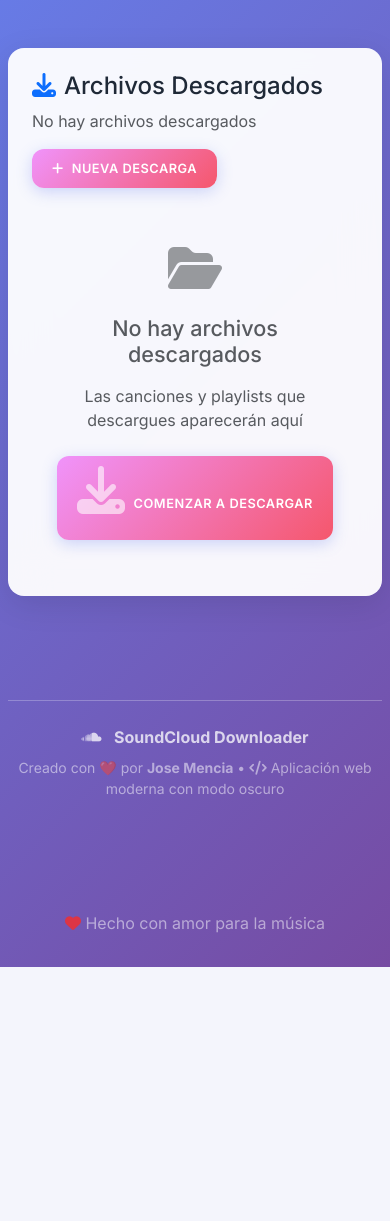
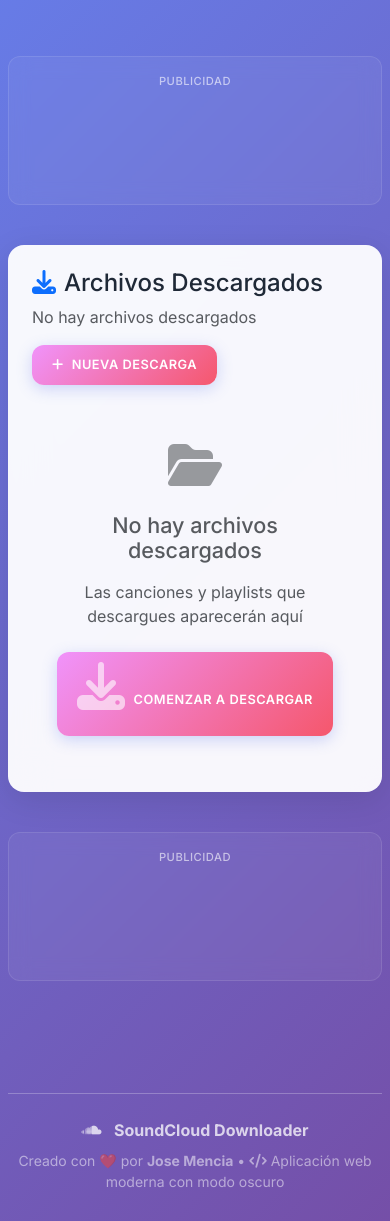
Before and after one commit to Josemcboss/SoundCloud_Downloader-main, a Flask app: page /downloads in a window 390 px wide. Shown: the part 88-1309 px from the top of the page. Before the commit the page ends 1055 px from the top, so only its background shows below. Run offline with Flask 3, Linux system fonts and the light colour scheme.

Commit message:
Add Google AdSense integration with responsive design

```diff
--- a/templates/base.html
+++ b/templates/base.html
@@ -4,13 +4,16 @@
     <meta charset="UTF-8">
     <meta name="viewport" content="width=device-width, initial-scale=1.0">
     <title>{% block title %}SoundCloud Downloader{% endblock %}</title>
-
-    <!-- Bootstrap CSS -->
+      <!-- Bootstrap CSS -->
     <link href="https://cdn.jsdelivr.net/npm/bootstrap@5.3.0/dist/css/bootstrap.min.css" rel="stylesheet">
     <!-- Font Awesome -->
     <link href="https://cdnjs.cloudflare.com/ajax/libs/font-awesome/6.4.0/css/all.min.css" rel="stylesheet">
     <!-- Google Fonts -->
     <link href="https://fonts.googleapis.com/css2?family=Inter:wght@300;400;500;600;700&display=swap" rel="stylesheet">
+
+    <!-- Google AdSense -->
+    <script async src="https://pagead2.googlesyndication.com/pagead/js/adsbygoogle.js?client=ca-pub-XXXXXXXXXXXXXXXXX"
+            crossorigin="anonymous"></script>
       <style>
         :root {
             --primary-gradient: linear-gradient(135deg, #667eea 0%, #764ba2 100%);
@@ -817,9 +820,7 @@
 
         .backdrop-blur {
             backdrop-filter: blur(20px);
-        }
-
-        /* Cards con glassmorphism */
+        }        /* Cards con glassmorphism */
         .card-glass {
             background: var(--card-glass-bg);
             backdrop-filter: blur(20px);
@@ -827,6 +828,70 @@
             border-radius: 16px;
             box-shadow: 0 8px 32px rgba(0, 0, 0, 0.1);
             transition: all 0.3s ease;
+        }
+
+        /* AdSense container styles */
+        .ad-container {
+            background: rgba(255, 255, 255, 0.05);
+            backdrop-filter: blur(10px);
+            border: 1px solid rgba(255, 255, 255, 0.1);
+            border-radius: 12px;
+            padding: 1rem;
+            margin: 1.5rem 0;
+            text-align: center;
+            transition: all 0.3s ease;
+        }
+
+        [data-theme="dark"] .ad-container {
+            background: rgba(17, 24, 39, 0.3);
+            border-color: rgba(248, 250, 252, 0.1);
+        }
+
+        .ad-container:hover {
+            transform: translateY(-2px);
+            box-shadow: 0 8px 25px rgba(0, 0, 0, 0.1);
+        }
+
+        .ad-label {
+            font-size: 0.7rem;
+            color: rgba(255, 255, 255, 0.6);
+            text-transform: uppercase;
+            letter-spacing: 0.5px;
+            margin-bottom: 0.5rem;
+            font-weight: 500;
+        }
+
+        [data-theme="dark"] .ad-label {
+            color: rgba(248, 250, 252, 0.6);
+        }
+
+        /* Responsive ad units */
+        .ad-banner {
+            min-height: 90px;
+            display: flex;
+            align-items: center;
+            justify-content: center;
+        }
+
+        .ad-rectangle {
+            min-height: 250px;
+            display: flex;
+            align-items: center;
+            justify-content: center;
+        }
+
+        .ad-sidebar {
+            min-height: 600px;
+            display: flex;
+            align-items: center;
+            justify-content: center;
+        }
+
+        /* Hide ads on very small screens */
+        @media (max-width: 576px) {
+            .ad-sidebar {
+                display: none;
+            }
         }
 
         /* Existing dark mode card styles... */
@@ -860,7 +925,39 @@
         </div>
     </nav>    <!-- Main Content -->
     <main class="container mt-4">
+        <!-- Top Banner Ad -->
+        {% block top_ad %}
+        <div class="ad-container">
+            <div class="ad-label">Publicidad</div>
+            <div class="ad-banner">
+                <!-- AdSense Banner Ad -->
+                <ins class="adsbygoogle"
+                     style="display:block"
+                     data-ad-client="ca-pub-XXXXXXXXXXXXXXXXX"
+                     data-ad-slot="XXXXXXXXXX"
+                     data-ad-format="auto"
+                     data-full-width-responsive="true"></ins>
+            </div>
+        </div>
+        {% endblock %}
+
         {% block content %}{% endblock %}
+
+        <!-- Bottom Banner Ad -->
+        {% block bottom_ad %}
+        <div class="ad-container">
+            <div class="ad-label">Publicidad</div>
+            <div class="ad-banner">
+                <!-- AdSense Banner Ad -->
+                <ins class="adsbygoogle"
+                     style="display:block"
+                     data-ad-client="ca-pub-XXXXXXXXXXXXXXXXX"
+                     data-ad-slot="XXXXXXXXXX"
+                     data-ad-format="auto"
+                     data-full-width-responsive="true"></ins>
+            </div>
+        </div>
+        {% endblock %}
     </main>
 
     <!-- Footer -->
@@ -960,12 +1057,26 @@
                 }
             });
         });
-
-        // Listen for system theme changes
+          // Listen for system theme changes
         window.matchMedia('(prefers-color-scheme: dark)').addEventListener('change', (e) => {
             if (!localStorage.getItem('theme')) {
                 setTheme(e.matches ? 'dark' : 'light');
             }
+        });
+
+        // Initialize AdSense ads
+        function initializeAds() {
+            try {
+                (adsbygoogle = window.adsbygoogle || []).push({});
+            } catch (e) {
+                console.log('AdSense initialization failed:', e);
+            }
+        }
+
+        // Load ads after theme initialization
+        document.addEventListener('DOMContentLoaded', function() {
+            // Delay ad loading slightly to ensure proper rendering
+            setTimeout(initializeAds, 1000);
         });
     </script>
 
--- a/templates/downloads.html
+++ b/templates/downloads.html
@@ -4,7 +4,7 @@
 
 {% block content %}
 <div class="row justify-content-center fade-in">
-    <div class="col-lg-10 col-xl-8">
+    <div class="col-lg-8 col-xl-6">
         <div class="card-white">
             <div class="card-body p-4 p-md-5">
                 <!-- Header -->
@@ -140,7 +140,22 @@
                         <i class="fas fa-download me-2"></i>Comenzar a Descargar
                     </a>
                 </div>
-                {% endif %}
+                {% endif %}            </div>
+        </div>
+    </div>
+
+    <!-- Sidebar Ad -->
+    <div class="col-lg-4 col-xl-2 d-none d-lg-block">
+        <div class="ad-container sticky-top" style="top: 2rem;">
+            <div class="ad-label">Publicidad</div>
+            <div class="ad-sidebar">
+                <!-- AdSense Sidebar Ad -->
+                <ins class="adsbygoogle"
+                     style="display:block"
+                     data-ad-client="ca-pub-XXXXXXXXXXXXXXXXX"
+                     data-ad-slot="XXXXXXXXXX"
+                     data-ad-format="auto"
+                     data-full-width-responsive="true"></ins>
             </div>
         </div>
     </div>
@@ -281,5 +296,16 @@ document.addEventListener('DOMContentLoaded', function() {
     });
 });
 {% endif %}
+
+// Initialize sidebar ad
+document.addEventListener('DOMContentLoaded', function() {
+    setTimeout(() => {
+        try {
+            (adsbygoogle = window.adsbygoogle || []).push({});
+        } catch (e) {
+            console.log('Sidebar ad initialization failed:', e);
+        }
+    }, 2000);
+});
 </script>
 {% endblock %}
```
Also changed, not shown: ADSENSE_SETUP.md (added, +90 -0 lines), adsense_config.txt (added, +21 -0 lines), templates/index.html (+26 -3 lines).
